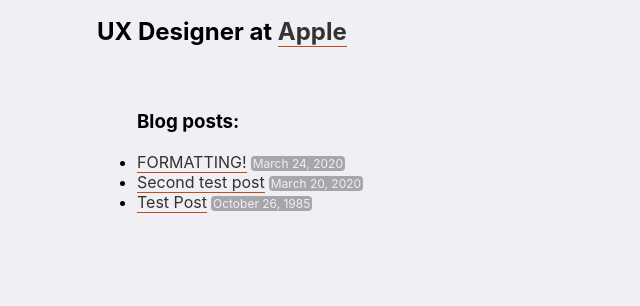
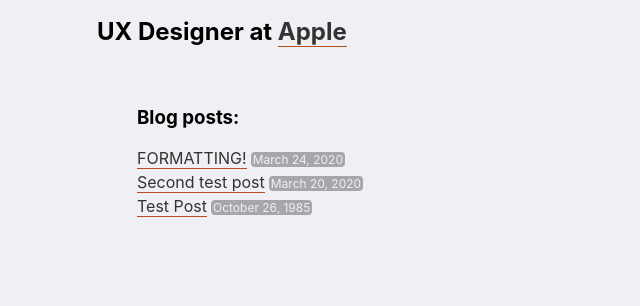
Before and after one commit to foundmonster/foundmonster.github.io, a Jekyll site: the page built from index.html, in a window 1280 px wide. Shown: the part 202-508 px from the top of the page, without its empty margins (319-959 px from the left). Built offline with Jekyll 4.4.1, drawn with Linux system fonts in a browser that asks for light colours.

Commit message:
style for lists; removed some line breaks on index

```diff
--- a/_sass/main.scss
+++ b/_sass/main.scss
@@ -17,7 +17,16 @@ main {
 }
 
 h1, h2, h3, h4, h5, h6 {
-        margin-top: 24px;
+    margin-top: 24px;
+}
+
+ul {
+	list-style-type: none;
+	padding-top: 16px;
+}
+
+li {
+	padding-bottom: 4px;
 }
 
 a:link {
--- a/index.html
+++ b/index.html
@@ -3,13 +3,11 @@ layout: layout
 title: Cory Malnarick
 ---
 
-<h2>UX Designer at <a href="https://www.apple.com">Apple</a></h2><br>
-
+<h2>UX Designer at <a href="https://www.apple.com">Apple</a></h2>
 <ul><h3>Blog posts:</h3>
 {% for post in site.posts %}
 <li>
 <a href="{{ post.url }}">{{ post.title }}</a><span class="postdate">{{ post.date | date: "%B %e, %Y"}}</span>
 </li>
 {% endfor %}
-
 </ul>
```
